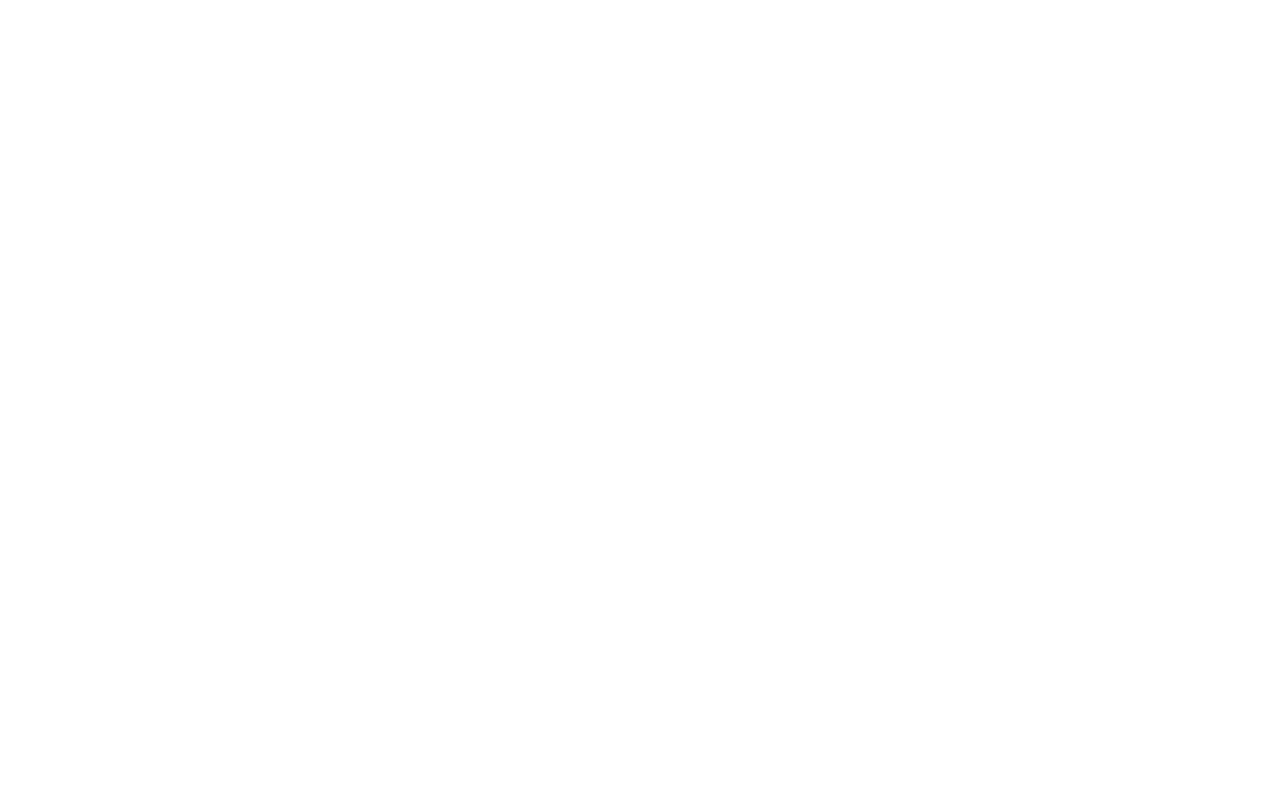
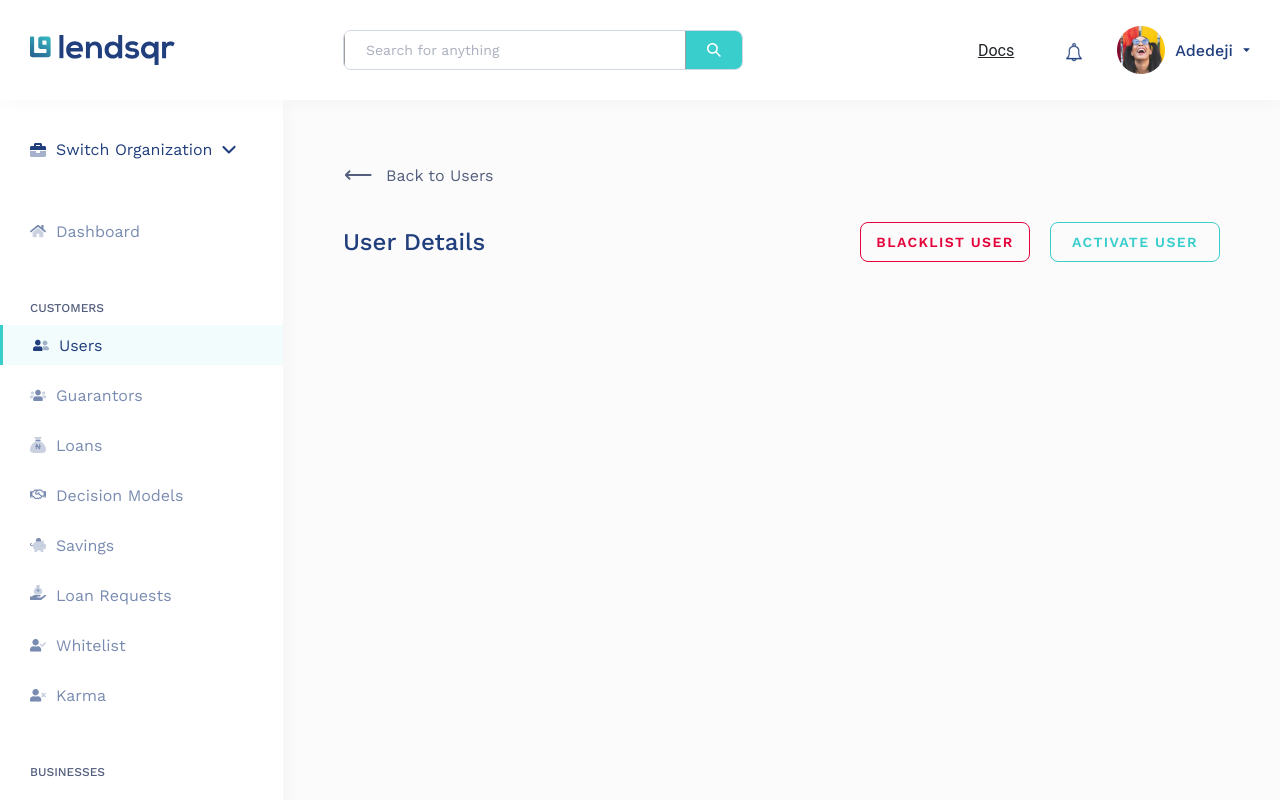
Before and after one commit to bjorndonald/lendsqr-fe-test, a React (Create React App) app: page /user/1 in a window 1280 px wide. Before the commit this address had no page. Shown: the top 800 px of the page. Built offline with nearby package versions, Linux system fonts and the light colour scheme; no server answers.

Commit message:
Created user page ./pages/user

```diff
--- a/src/App.tsx
+++ b/src/App.tsx
@@ -6,9 +6,10 @@
 import UsersContextProvider from './pages/users/users.context';
 import Users from './pages/users/Users';
 import { createMemoryHistory } from 'history'
+import UserContextProvider from './pages/user/user.context';
+import User from './pages/user/User';
 
 function App() {
-  const history = createMemoryHistory()
   return (
     <div id='page'>
       <Router>
@@ -19,6 +20,10 @@
               <UsersContextProvider>
                 <Users />
               </UsersContextProvider>} />
+            <Route path='/user/:id' element={
+              <UserContextProvider>
+                <User />
+              </UserContextProvider>} />
           </Routes>
         </AppContextProvider>
       </Router>
--- /dev/null
+++ b/src/icons/Arrow.icon.tsx
@@ -0,0 +1,12 @@
+import React from 'react'
+
+function ArrowIcon({ color }: { color: string }) {
+    return (
+        <svg width="30" height="30" viewBox="0 0 30 30" fill="none" xmlns="http://www.w3.org/2000/svg">
+            <path d="M1.94997 15.3564C1.9945 15.4712 2.0613 15.5767 2.14684 15.6658L5.89684 19.4157C6.07263 19.5927 6.31285 19.6935 6.56248 19.6935C6.81211 19.6935 7.05232 19.5927 7.22812 19.4157C7.40508 19.24 7.50586 18.9997 7.50586 18.7501C7.50586 18.5005 7.40508 18.2603 7.22812 18.0845L5.07187 15.9376H27.6562C28.1742 15.9376 28.5937 15.5181 28.5937 15.0001C28.5937 14.4821 28.1742 14.0626 27.6562 14.0626H5.07187L7.22812 11.9158C7.5961 11.5478 7.5961 10.9525 7.22812 10.5845C6.86014 10.2165 6.26485 10.2165 5.89687 10.5845L2.14687 14.3345C2.06133 14.4236 1.99453 14.529 1.95 14.6439C1.90195 14.7564 1.87617 14.8771 1.875 15.0001C1.87617 15.1232 1.90195 15.2439 1.95 15.3564L1.94997 15.3564Z" fill={color} />
+        </svg>
+
+    )
+}
+
+export default ArrowIcon
--- /dev/null
+++ b/src/pages/user/User.tsx
@@ -0,0 +1,42 @@
+import React from 'react'
+import { Tab } from 'react-bootstrap'
+import { useNavigate } from 'react-router-dom'
+
+import ArrowIcon from '../../icons/Arrow.icon'
+import PageLayout from '../../layouts/Page.layout'
+import { useUserContext } from './user.context'
+import './user.scss'
+
+function User() {
+    const { tab } = useUserContext()
+    const navigate = useNavigate()
+
+    return (
+        <PageLayout>
+            <div id='user'>
+                <div onClick={() => navigate('/users')} className="d-flex pointer back align-items-center">
+                    <ArrowIcon color='#545F7D' />
+                    <h6>Back to Users</h6>
+                </div>
+                <div className="d-flex align-items-center justify-content-between">
+                    <h3>User Details</h3>
+                    <div className="buttons">
+                        <button className='btn btn-outline-red'>
+                            BLACKLIST USER
+                        </button>
+                        <button className='btn btn-outline-green'>
+                            ACTIVATE USER
+                        </button>
+                    </div>
+
+                </div>
+
+
+
+            </div>
+        </PageLayout>
+
+    )
+}
+
+export default User
--- /dev/null
+++ b/src/pages/user/user.context.tsx
@@ -0,0 +1,57 @@
+import React, { createContext, ReactNode, useContext, useEffect, useState } from "react"
+import { useParams } from "react-router-dom";
+import { getUser } from "../../queries/user";
+import { UserType } from "../../types/user";
+
+export enum TabEnum {
+    GENERAL,
+    DOCUMENTS,
+    BANK, LOANS, SAVINGS, SYSTEM
+}
+
+const UserContext = createContext({
+    tab: TabEnum.GENERAL,
+    setTab: (tab: TabEnum) => { },
+    user: {} as UserType | undefined
+})
+
+type Props = {
+    children?: React.ReactNode;
+};
+
+const UserContextProvider = ({ children }: Props) => {
+    const [tab, setTab] = useState<TabEnum>(TabEnum.GENERAL);
+    const [user, setUser] = useState<UserType>()
+    const { id } = useParams()
+
+
+    useEffect(() => {
+
+        getUser(id).then((res: any) => {
+            setUser(res.data)
+        }).catch(error => {
+        })
+
+        return () => {
+
+        }
+    }, [])
+
+    return <UserContext.Provider
+        value={{
+            tab, setTab, user
+        }}
+    >
+        {children}
+    </UserContext.Provider>
+}
+
+export const useUserContext = () => {
+    const context = useContext(UserContext)
+    if (context === undefined) {
+        throw new Error('useUserContext must be used within a UserProvider')
+    }
+    return context
+}
+
+export default UserContextProvider
--- /dev/null
+++ b/src/pages/user/user.scss
@@ -0,0 +1,69 @@
+#user {
+    padding: 60px;
+
+    .back {
+        display: flex;
+        align-items: center;
+        margin-bottom: 32px;
+
+        svg {
+            width: 30px;
+            height: 30px;
+            margin-right: 13px;
+        }
+
+        h6 {
+            font-family: 'Work Sans';
+            font-style: normal;
+            font-weight: 400;
+            font-size: 16px;
+            line-height: 19px;
+            color: #545F7D;
+            margin-bottom: 0;
+        }
+    }
+
+    h3 {
+        font-family: 'Work Sans';
+        font-style: normal;
+        font-weight: 500;
+        font-size: 24px;
+        line-height: 28px;
+        color: #213F7D;
+        margin-bottom: 40px;
+    }
+
+    .buttons {
+        display: flex;
+        margin-bottom: 40px;
+        align-items: center;
+
+        .btn {
+            width: 170px;
+            height: 40px;
+            display: flex;
+            align-items: center;
+            justify-content: center;
+            border-radius: 8px;
+            font-family: 'Work Sans';
+            font-style: normal;
+            font-weight: 600;
+            font-size: 14px;
+            line-height: 16px;
+            text-align: center;
+            letter-spacing: 0.1em;
+            text-transform: uppercase;
+            margin-left: 20px;
+        }
+
+        .btn-outline-red {
+            color: #E4033B;
+            border: 1px solid #E4033B;
+        }
+
+        .btn-outline-green {
+            color: #39CDCC;
+            border: 1px solid #39CDCC;
+        }
+    }
+}
```
